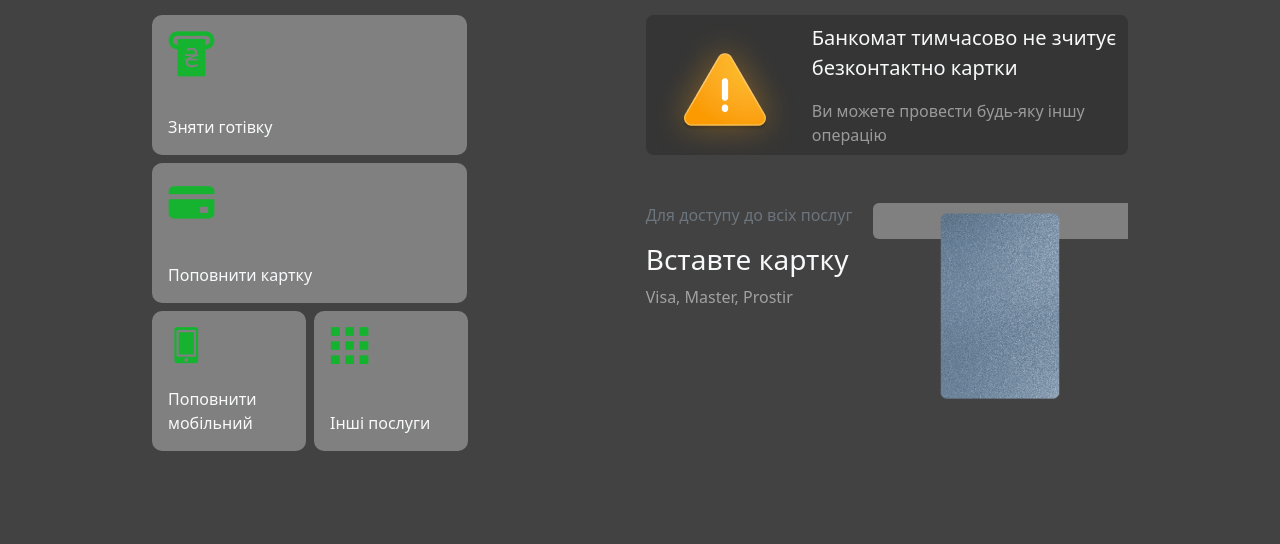
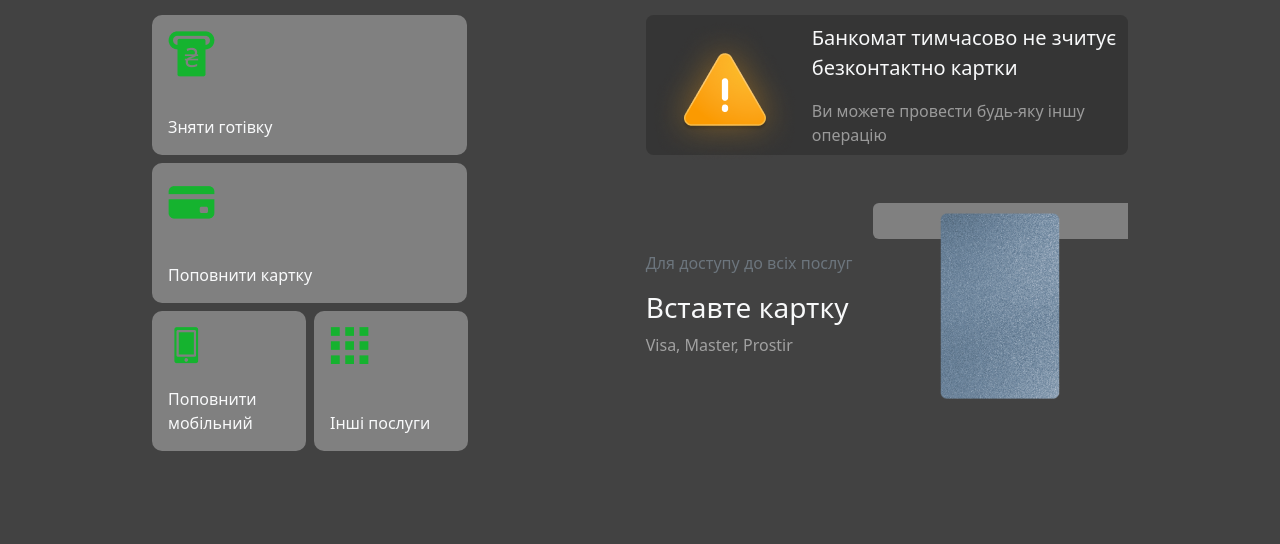
Before and after one commit to VladislavFuklev/TestJun, a plain HTML site: page index.html in a window 1280 px wide. Shown: the part 86-630 px from the top of the page. Drawn offline with nearby package versions, Linux system fonts and the light colour scheme.

Commit message:
добавил марджин kart-descr

```diff
--- a/index.html
+++ b/index.html
@@ -74,7 +74,7 @@
 
                     </div>
                     <div class="kart d-flex justify-content-between mt-5">
-                        <div class="kart-descr">
+                        <div class="kart-descr mt-5">
                             <nav aria-label="breadcrumb">
                                 <ol class="breadcrumb">
                                     <li class="breadcrumb-item active" aria-current="page">Для доступу до всіх послуг
```
